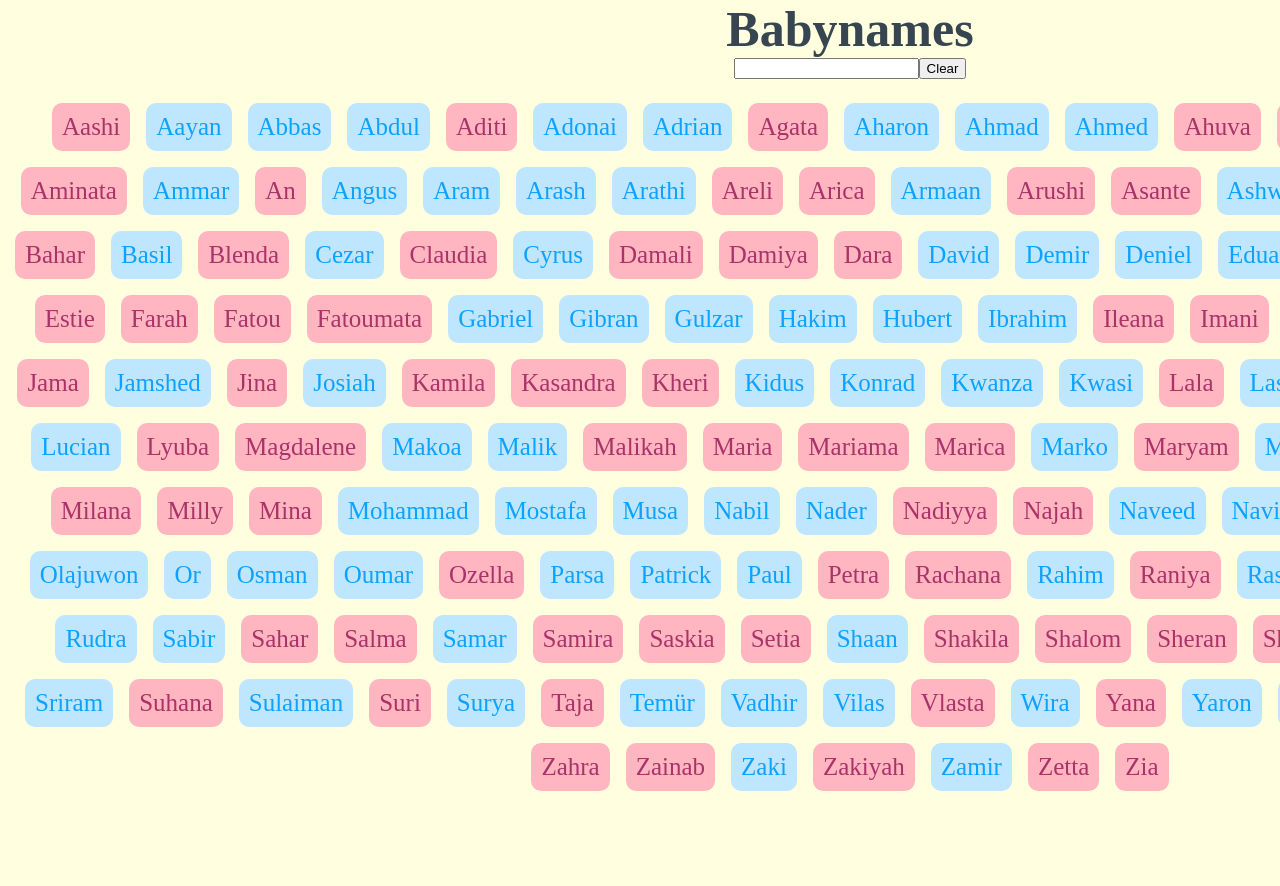
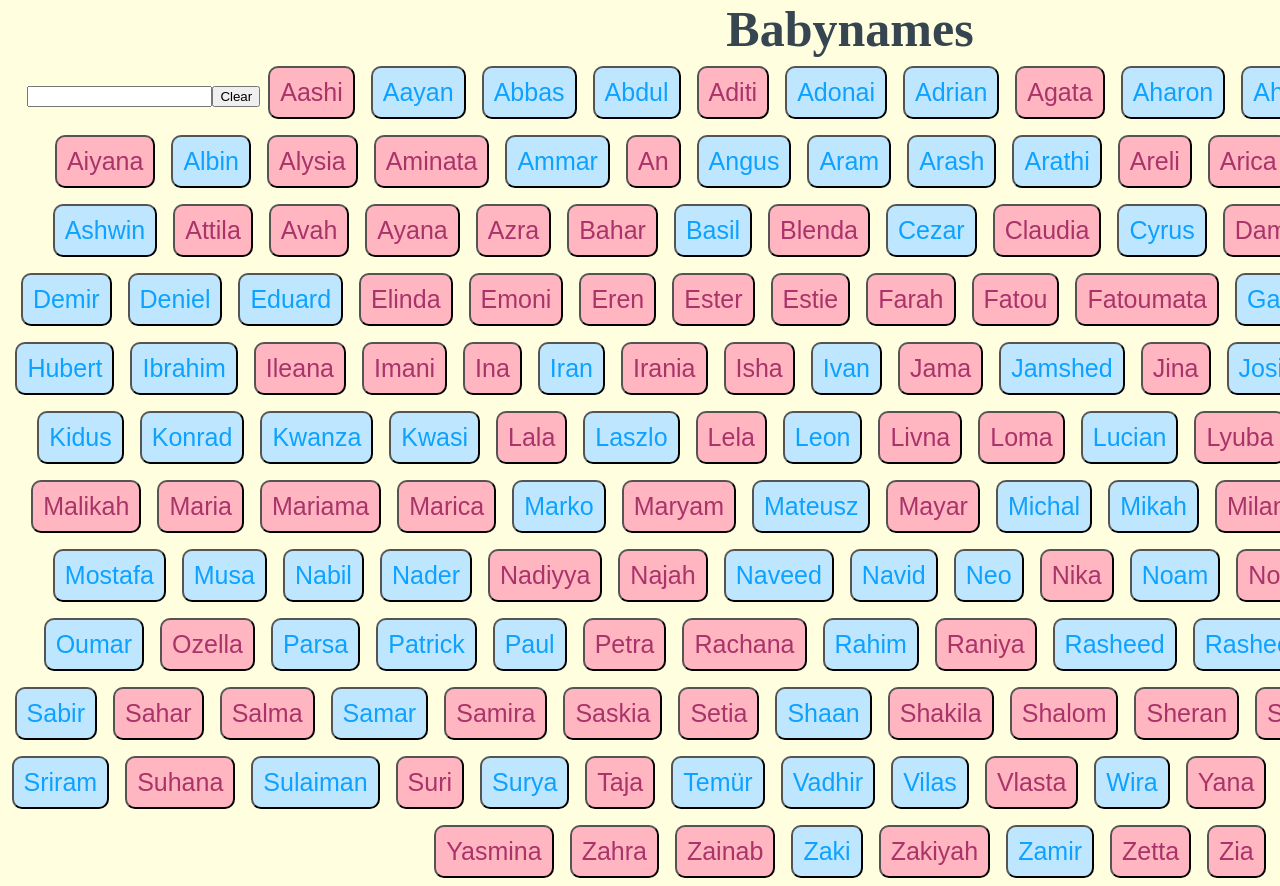
Before and after one commit to christian-2009/baby-names-react, a React (Create React App) app: page / in a window 1280 px wide. Shown: the top 886 px of the page. Before the commit the page ends 815 px from the top, so only its background shows below. Built offline with nearby package versions, Linux system fonts and the light colour scheme.

Commit message:
have created the BabyNames fnction insdie my main and styled the buttons

```diff
--- a/src/components/MainContent.tsx
+++ b/src/components/MainContent.tsx
@@ -2,13 +2,24 @@ import BabyName from "./BabyName";
 import { sortedBabyData } from "../utils/sortedBabyData";
 import SearchBar from "./SearchBar";
 
+
+
+
 export default function MainContent(): JSX.Element{
-    const listItems = sortedBabyData.map(BabyName)
+    const babyNames = sortedBabyData.map((babyObj) => {
+    if (babyObj.sex === 'f'){
+        return(
+        <button className = 'female-style' key={babyObj.id}>{babyObj.name}</button>)}
+    else{
+        return (
+        <button className = 'male-style' key={babyObj.id}>{babyObj.name}</button>)
+    }})
     return (
         <>
             <h1 className='title'>Babynames</h1>
             <SearchBar />
-            <p>{listItems}</p>
+            {babyNames}
+
         </>
     )
 }
```
